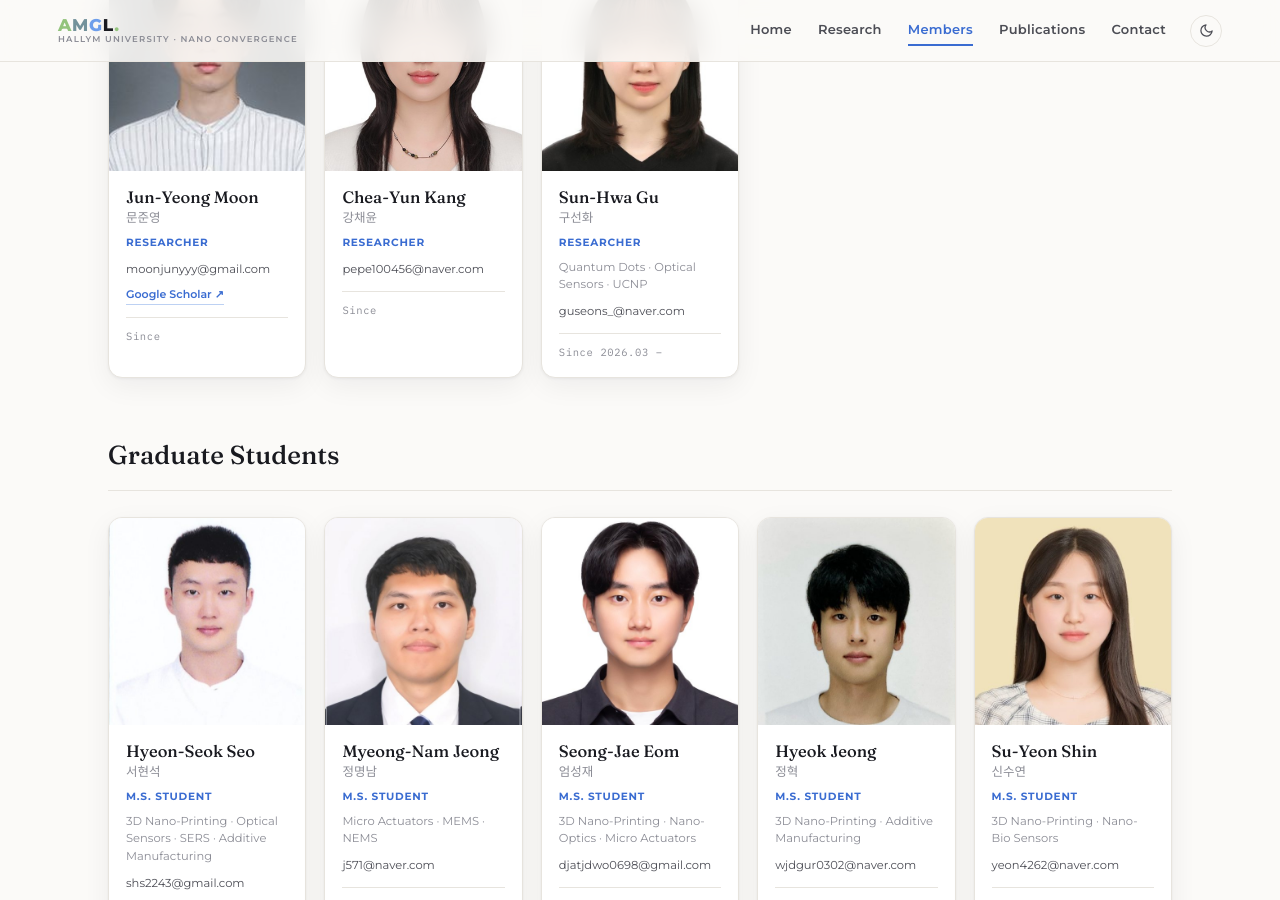
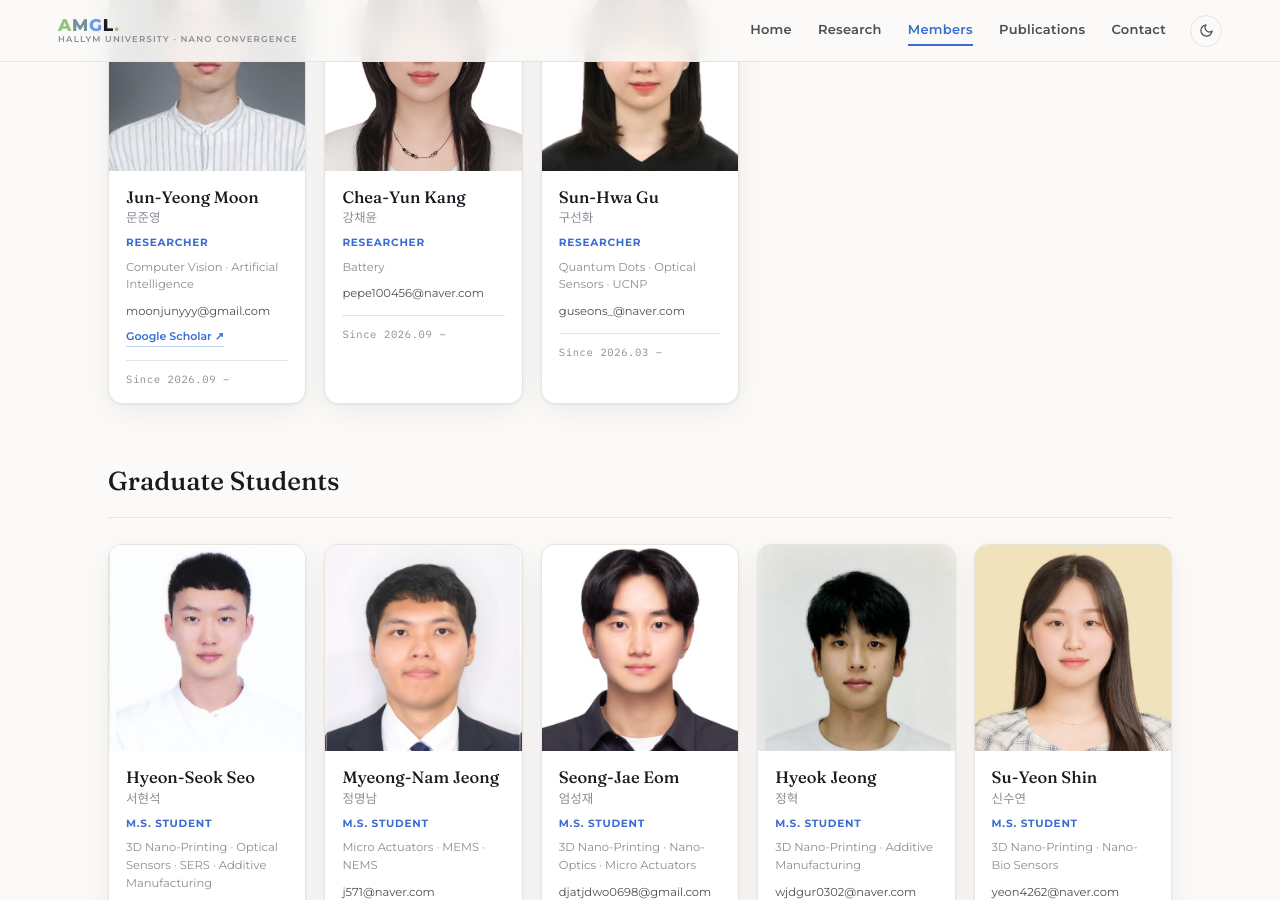
Before and after one commit to HTKRS/AMGL, a Jekyll site: the page built from members.html, in a window 1280 px wide and 900 px high, scrolled down 959 px. Built offline with Jekyll 4.4.1, drawn with Linux system fonts in a browser that asks for light colours.

Commit message:
Update _data/members.yml (via Pages CMS)

```diff
--- a/_data/members.yml
+++ b/_data/members.yml
@@ -21,13 +21,17 @@ groups:
       - name_en: Jun-Yeong Moon
         name_kr: 문준영
         role: Researcher
+        period: 2026.09 –
         email: "moonjunyyy@gmail.com "
+        interests: Computer Vision · Artificial Intelligence
         photo: Jun-Yeong Moon.jpg
         scholar: https://scholar.google.co.kr/citations?user=WAK5QsgAAAAJ&hl=ko&oi=ao
       - name_en: Chea-Yun Kang
         name_kr: 강채윤
         role: Researcher
+        period: 2026.09 –
         email: "pepe100456@naver.com "
+        interests: Battery
         photo: Chea-Yun Kang.jpg
       - name_en: Sun-Hwa Gu
         name_kr: 구선화
```
